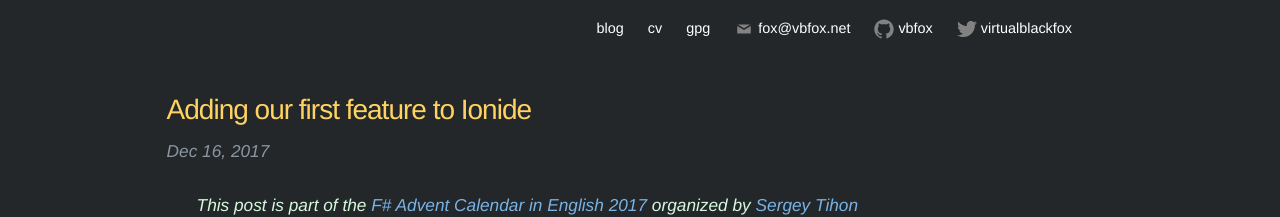
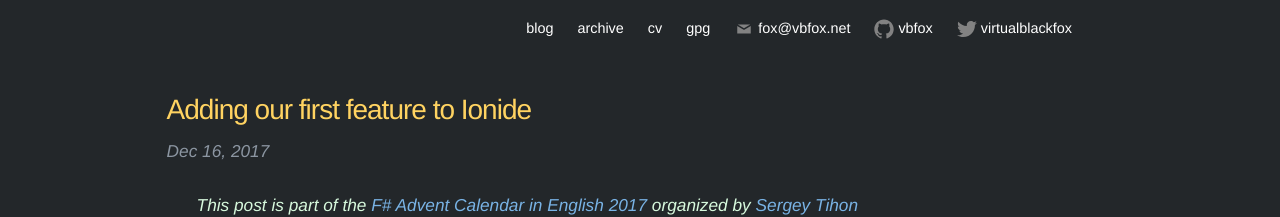
Before and after one commit to vbfox/blog, a Jekyll site: the page built from index.html, in a window 1280 px wide. Shown: the top 217 px of the page. Built offline with Jekyll 4.4.1, drawn with Linux system fonts in a browser that asks for light colours; Markdown is read by kramdown in place of the engine named in the settings; the list of posts is cut into pages by our own code.

Commit message:
Add an archive page

```diff
--- a/_includes/header.html
+++ b/_includes/header.html
@@ -14,6 +14,7 @@
       </a>
       <div class="trigger">
         <a class="page-link" href="{{ site.baseurl }}/">blog</a>
+        <a class="page-link" href="{{ site.baseurl }}/archive">archive</a>
         <a class="page-link" href="https://careers.stackoverflow.com/roncagliajulien">cv</a>
 
         {% for page in site.pages %}
--- a/_layouts/post.html
+++ b/_layouts/post.html
@@ -1,7 +1,7 @@
 ---
 layout: default
 ---
-<div class="post">
+<div class="post-page">
 
   <header class="post-header">
     <h2 class="post-title">{{ page.title }}</h2>
--- a/_sass/_layout.scss
+++ b/_sass/_layout.scss
@@ -96,6 +96,67 @@
     font-size: 20px;
 }
 
+.home-page {
+    .pagination {
+        text-align: center;
+        border-top: 1px solid #3e3e3e;
+        margin-top: 4em;
+        padding-top: 1em;
+
+        .previous {
+            border-right: 1px solid #3e3e3e;
+            padding-right: 0.5em;
+            margin-right: 0.5em;
+        }
+
+        span.next, span.previous {
+            color: #3e3e3e;
+        }
+    }
+}
+
+.home-page, .post-page, .posts-page {
+    .post-title {
+        font-size: 28px;
+        letter-spacing: -1px;
+        line-height: 1;
+
+        @include media-query($on-laptop) {
+            font-size: 36px;
+        }
+
+        a {
+            font-size: inherit;
+
+            &, &:hover, &:visited {
+                text-decoration: none;
+            }
+        }
+
+        &, a {
+            color: rgb(255, 211, 97);
+        }
+    }
+
+    .post-meta {
+        margin: 0 8px 0 0;
+        color: #8C96A2;
+        padding: 5px 0 0 0;
+        font-style: italic;
+    }
+}
+
+.posts-page {
+    .post-title {
+        font-size: 1.2em;
+
+        @include media-query($on-laptop) {
+            font-size: 1.2em;
+        }
+    }
+}
+
+.home-page, .post-page {
     .post-list {
         margin-left: 0;
         list-style: none;
@@ -132,28 +193,6 @@
 
     .post-header {
         margin-bottom: $spacing-unit;
-}
-
-.post-title {
-    font-size: 28px;
-    letter-spacing: -1px;
-    line-height: 1;
-
-    @include media-query($on-laptop) {
-        font-size: 36px;
-    }
-
-    a {
-        font-size: inherit;
-
-        &, &:hover, &:visited {
-            text-decoration: none;
-        }
-    }
-
-    &, a {
-        color: rgb(255, 211, 97);
-    }
     }
 
     .post-content {
@@ -202,20 +241,4 @@
             }
         }
     }
-
-.pagination {
-    text-align: center;
-    border-top: 1px solid #3e3e3e;
-    margin-top: 4em;
-    padding-top: 1em;
-
-    .previous {
-        border-right: 1px solid #3e3e3e;
-        padding-right: 0.5em;
-        margin-right: 0.5em;
 }
-
-    span.next, span.previous {
-        color: #3e3e3e;
-    }
-}
--- a/index.html
+++ b/index.html
@@ -2,7 +2,7 @@
 layout: default
 ---
 
-<div class="home">
+<div class="home-page">
   <ul class="post-list">
     {% for post in paginator.posts %}
       <li class="post">
```
Also changed, not shown: archive.html (added, +15 -0 lines). Lines whose indentation alone changed are shown as unchanged.
